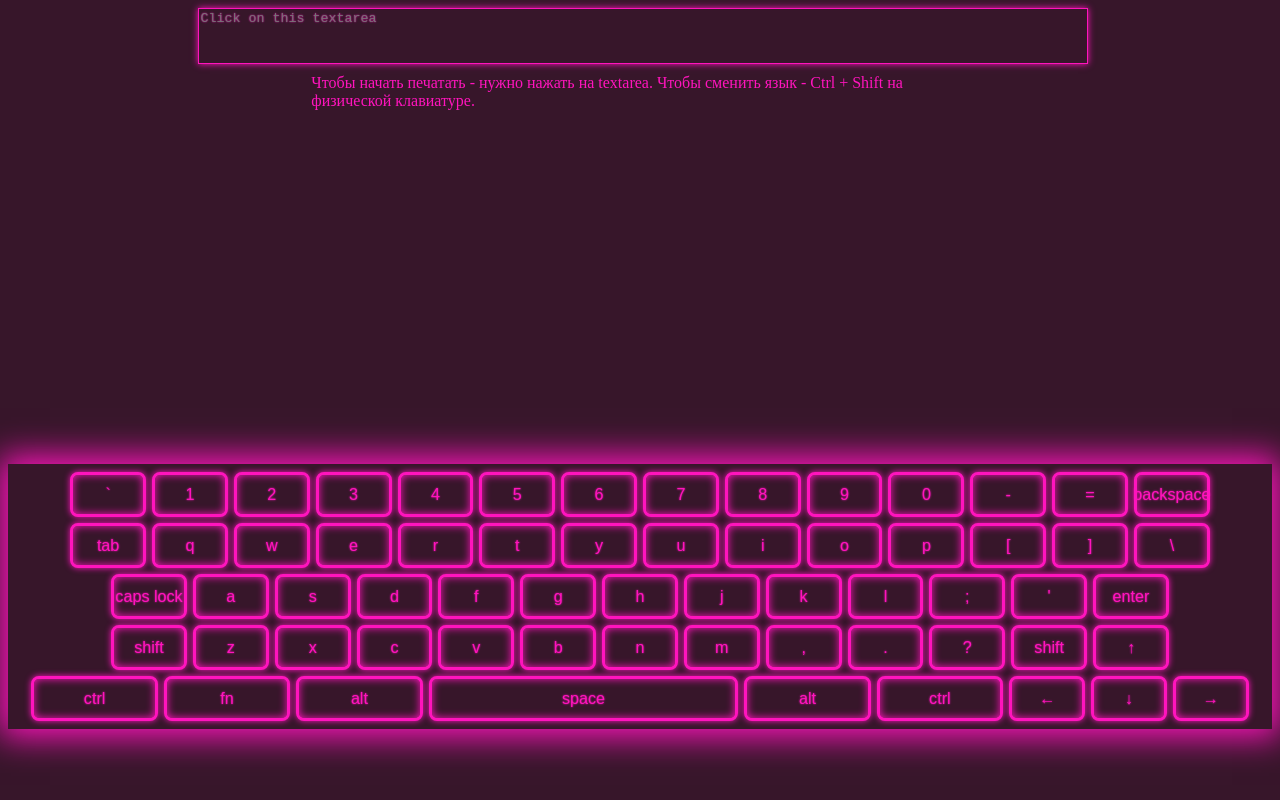
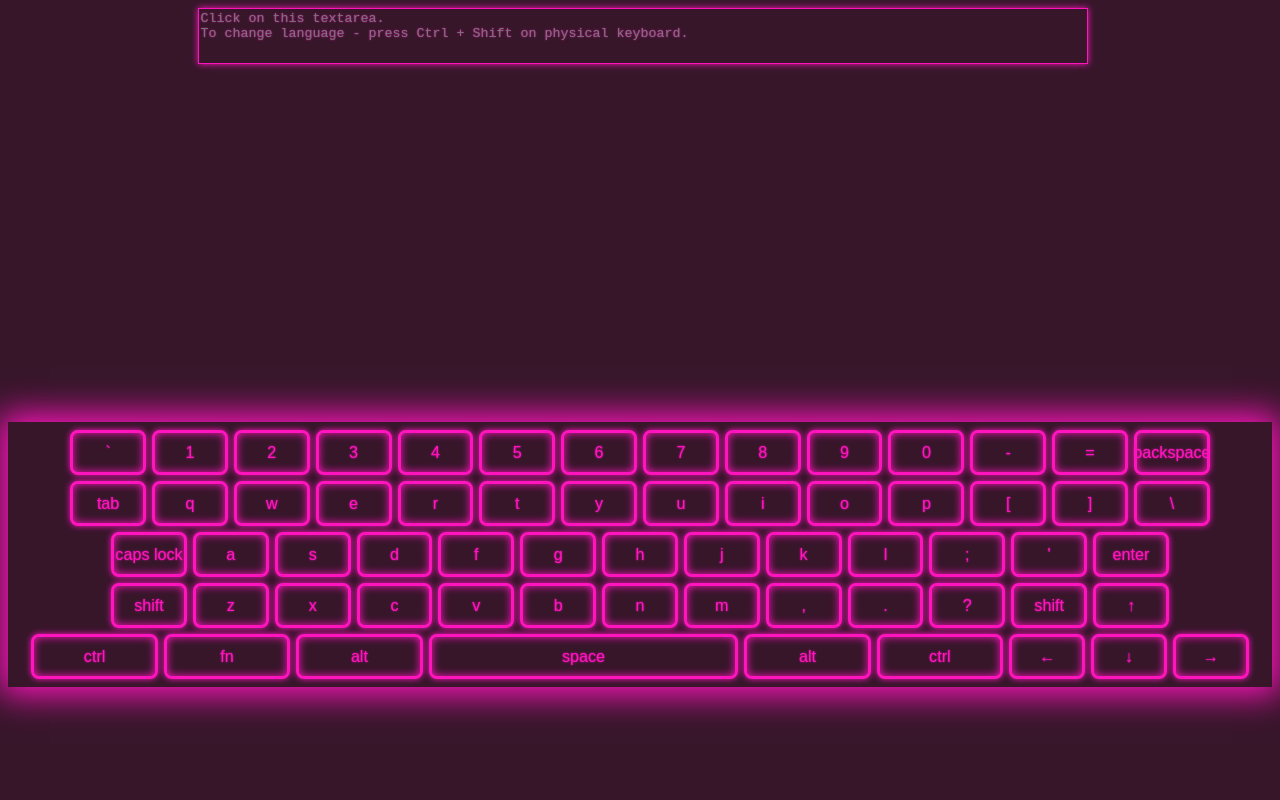
Before and after one commit to Ch-Anya/virtual-keyboard, a website: page index.html in a window 1280 px wide. Drawn offline with Linux system fonts and the light colour scheme.

Commit message:
refactor: add text to textarea

```diff
--- a/script.js
+++ b/script.js
@@ -1,7 +1,6 @@
 const Keyboard = {
 
   elements: {
-    p: null,
     input: null,
     main: null,
     keysContainer: null,
@@ -19,12 +18,8 @@ const Keyboard = {
     this.elements.main = document.createElement('div');
     this.elements.input = document.createElement('textarea');
     this.elements.input.classList.add('input');
-    this.elements.input.setAttribute('placeholder', 'Click on this textarea');
-    this.elements.p = document.createElement('p');
-    this.elements.p.textContent = 'Чтобы начать печатать - нужно нажать на textarea. Чтобы сменить язык - Ctrl + Shift на физической клавиатуре.';
-    this.elements.p.classList.add('text');
+    this.elements.input.setAttribute('placeholder', 'Click on this textarea.\nTo change language - press Ctrl + Shift on physical keyboard.');
     document.body.append(this.elements.input);
-    document.body.append(this.elements.p);
     this.elements.keysContainer = document.createElement('div');
     this.elements.main.classList.add('keyboard');
     this.elements.keysContainer.classList.add('keyboard__keys');
--- a/style.css
+++ b/style.css
@@ -77,7 +77,3 @@
 .hidden {
     display: none;
 }
-
-.text {
-    margin: 0.5% 24% 0;
-}
```
